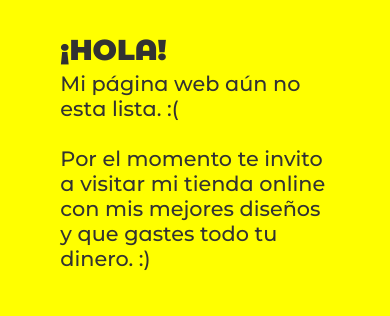
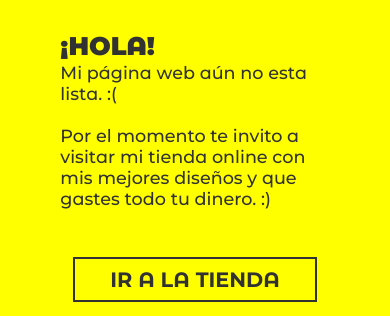
Before and after one commit to Herald-Flores/Landing-Liches, a plain HTML site: page index.html in a window 390 px wide. Shown: the part 133-449 px from the top of the page. Drawn offline with Linux system fonts and the light colour scheme.

Commit message:
mejoras de diseño

```diff
--- a/index.html
+++ b/index.html
@@ -4,7 +4,7 @@
     <meta charset="UTF-8">
     <meta name="viewport" content="width=device-width, initial-scale=1.0">
     <meta http-equiv="X-UA-Compatible" content="ie=edge">
-    <title>Welcome to my site</title>
+    <title>Liches</title>
 
     <!--Integracion de fuente-->
     <link rel="stylesheet" href="recursos/css/font-awesome/css/font-awesome.css">
--- a/recursos/css/style.css
+++ b/recursos/css/style.css
@@ -10,9 +10,11 @@ body{
 }
 a{
     text-decoration: none;
+    color: #323232;
 }
 a:hover{
     font-weight: 900;
+    color: #323232;
 }
 .letra_a{
     font-family: 'Montserrat Alternates', sans-serif;
@@ -120,6 +122,20 @@ a:hover{
     }
 }
 
+@media screen and (max-width: 1600px){
+    .container {
+        max-width: 1500px;
+    }
+
+    .contenido {
+        display: flex;
+        flex-wrap: wrap;
+        align-items: center;
+        height: 430px;
+        margin: 3rem 0;
+        justify-content: center;
+    }
+}
 @media screen and (max-width: 1024px){
     .container {
         max-width: 1140px;
@@ -181,19 +197,19 @@ a:hover{
     .contenido {
         display: flex;
         flex-wrap: wrap;
-        height: 340px;
+        height: 250px;
         margin: 1rem 0;
         justify-content: center;
         align-content: start;
     }
     .main-title {
         font-weight: 900;
-        font-size: 1.8em;
+        font-size: 1.6em;
         text-align: left;
         width: 90%;
     }
     .txt-mensaje {
-        font-size: 1.3em;
+        font-size: 1.1em;
         text-align: left;
         padding: 0rem;
         width: 90%;
```
